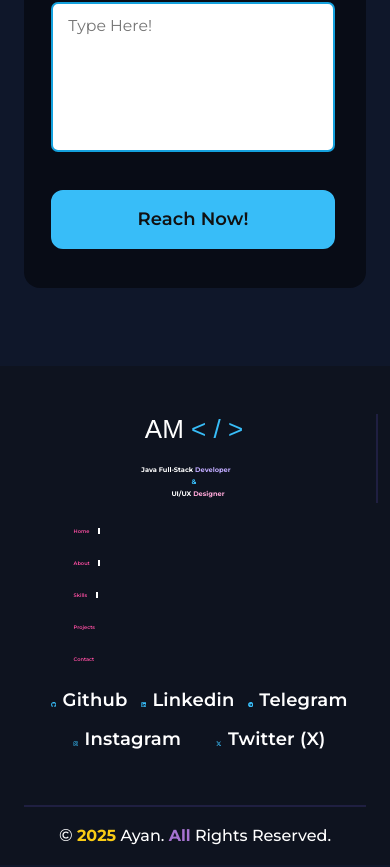
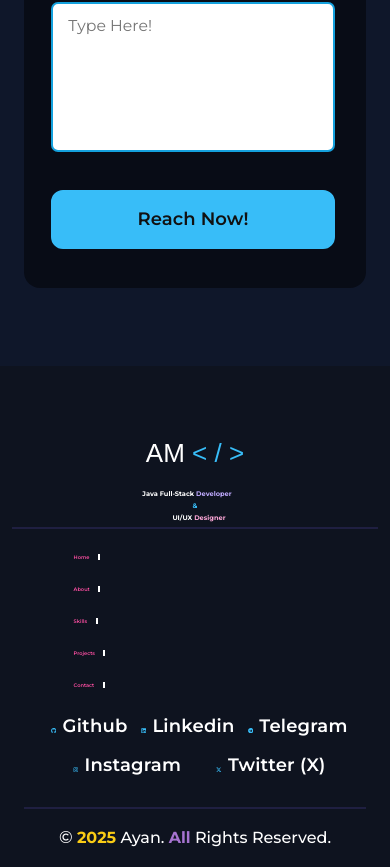
Before and after one commit to Ayan-webDEV/Portfolio, a React (Vite) app: page / in a window 390 px wide. Shown: the part 9650-10517 px from the top of the page. Built offline with nearby package versions, Linux system fonts and the light colour scheme; a web font is replaced by a local one.

Commit message:
footer is now responsive and fixed all the bugs

```diff
--- a/src/Components/Footer/Footer.jsx
+++ b/src/Components/Footer/Footer.jsx
@@ -1,4 +1,5 @@
 import style from "./Footer.module.css";
+import { useState, useEffect } from "react";
 import { useTheme } from "../../ContextStore/ContextStore";
 import Logo from "../CommonComponent/Logo";
 
@@ -7,6 +8,15 @@ import { FaXTwitter } from "react-icons/fa6";
 
 const Footer = () => {
   const { darkMode } = useTheme();
+
+  const [width, setWidth] = useState(window.innerWidth);
+
+  useEffect(() => {
+    const handleResize = () => setWidth(window.innerWidth);
+    window.addEventListener("resize", handleResize);
+
+    return () => window.removeEventListener("resize", handleResize);
+  }, []);
 
   const sectionLinks = [
     { id: 1, name: "Home", link: "#home" },
@@ -45,12 +55,19 @@ const Footer = () => {
       <div className="container pt-5 pb-3">
         <div className="row justify-content-center align-items-center">
           <div
-            className="col-lg-5"
+            className="col-12 col-lg-5"
             style={{
-              borderRight: `2px solid ${darkMode ? "#1f1f41ff" : "#a5a5a5ff"}`,
+              borderRight:
+                width >= 992
+                  ? `2px solid ${darkMode ? "#1f1f41ff" : "#a5a5a5ff"}`
+                  : "",
+              borderBottom:
+                width < 992
+                  ? `2px solid ${darkMode ? "#1f1f41ff" : "#a5a5a5ff"}`
+                  : "",
             }}
           >
-            <div className="text-center pb-3">
+            <div className="text-center pt-4 pt-sm-0 pb-3">
               <Logo />
             </div>
             <div className="text-center">
@@ -67,7 +84,9 @@ const Footer = () => {
                 </span>{" "}
                 <br />
                 <span
-                  className="d-inline-block my-1"
+                  className={`d-inline-block my-1 ${
+                    style.footerStacksVariationDivider
+                  } ${!darkMode ? style.footerStacksVariationDividerLgt : ""}`}
                   style={{ color: "var(--accent-primary)" }}
                 >
                   &
@@ -82,21 +101,32 @@ const Footer = () => {
               </h3>
             </div>
           </div>
-          <div className="col-lg-7 px-lg-0">
-            <div>
+          <div className="col-12 col-lg-7 px-lg-0">
+            <div className="row mt-sm-5 mt-lg-0 ">
+              <div className="col-12 col-sm-6 col-lg-12 ">
                 <div
-                className={`d-flex flex-column flex-md-row flex-wrap justify-content-evenly ${style.sectionsCont}`}
+                  className={`d-flex flex-column flex-sm-row flex-wrap justify-content-sm-around justify-content-lg-evenly ${style.sectionsCont}`}
                 >
                   {sectionLinks.map((section) => (
-                  <div key={section.id} className={style.sectionsLinkItem}>
+                    <div
+                      key={section.id}
+                      className={`${style.sectionsLinkItem} ${
+                        width >= 575 && !darkMode && section.id !== 5
+                          ? style.sectionsLinkItemLgt
+                          : ""
+                      } ${
+                        width < 575 && !darkMode
+                          ? style.sectionLinkItemLgtMob
+                          : ""
+                      }`}
+                      style={{
+                        borderRight: section.id === 5 ? "none" : "",
+                      }}
+                    >
                       <a
                         className={`${style.sectionsLink} ${
                           !darkMode && style.sectionLinkLgt
                         } `}
-                      style={{
-                        borderRight:
-                          section.id === 4 || section.id === 5 ? "none" : "",
-                      }}
                         href={section.link}
                       >
                         {section.name}
@@ -105,6 +135,15 @@ const Footer = () => {
                   ))}
                 </div>
               </div>
+              <div
+                className="col-12 col-sm-6 col-lg-12 mt-sm-3 mt-lg-0"
+                style={{
+                  borderLeft:
+                    width >= 575 && width <= 992
+                      ? `2px solid ${darkMode ? "#1f1f41ff" : "#a5a5a5ff"} `
+                      : "",
+                }}
+              >
                 <div
                   className={`d-flex flex-wrap justify-content-evenly ${style.socialWrapperCont}`}
                 >
@@ -135,9 +174,11 @@ const Footer = () => {
                   ))}
                 </div>
               </div>
+            </div>
+          </div>
 
           {/* Lower Footer */}
-          <div className="col-12 text-center mt-5">
+          <div className="col-12 text-center mt-4 mt-sm-5">
             <div
               className="pt-3"
               style={{
```
Lines whose indentation alone changed are shown as unchanged.
